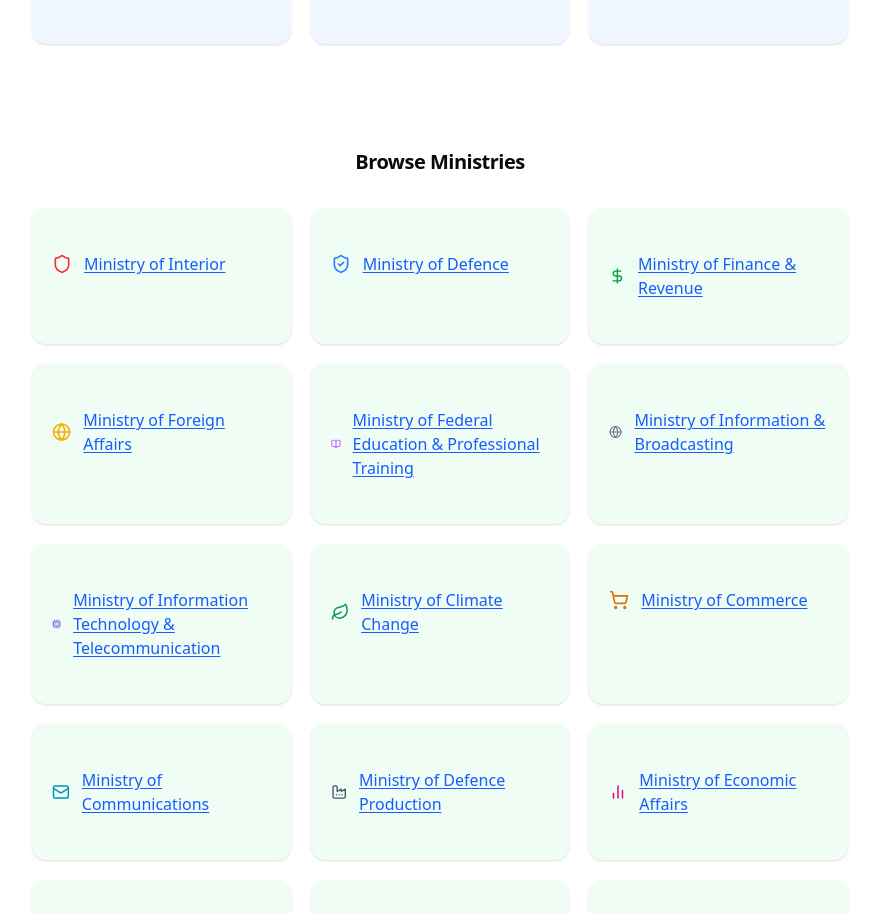
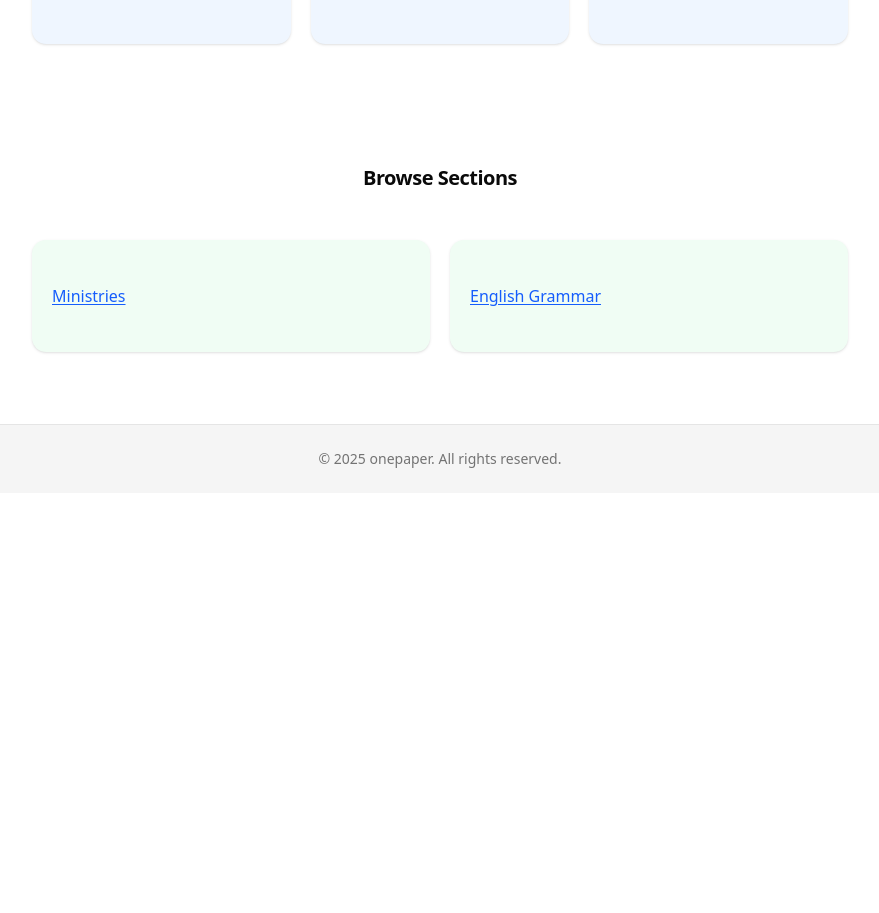
Before and after one commit to waqarkhan424/mcqs-app, a Next.js app: page / in a window 1280 px wide. Shown: the part 1184-2097 px from the top of the page, without its empty margins (200-1079 px from the left). After the commit the page ends 1677 px from the top, so only its background shows below. Built offline with nearby package versions, Linux system fonts and the light colour scheme.

Commit message:
Initial commit

```diff
--- /dev/null
+++ b/app/components/browse-sections.tsx
@@ -0,0 +1,32 @@
+"use client";
+import { Card, CardContent } from "@/components/ui/card";
+import Typography from "@/components/ui/typography";
+import Link from "next/link";
+
+export default function BrowseSections() {
+    return (
+        <div className="max-w-5xl mx-auto px-4 py-12 space-y-10">
+            <Typography variant="h2" className="text-center">
+                Browse Sections
+            </Typography>
+
+            <div className="grid grid-cols-1 sm:grid-cols-2 gap-5">
+                <Card className="bg-green-50 transition rounded-xl border-none shadow-sm">
+                    <CardContent className="p-5">
+                        <Link href="/ministries" className="flex items-center gap-3 font-medium text-blue-600 underline underline-offset-2">
+                            Ministries
+                        </Link>
+                    </CardContent>
+                </Card>
+
+                <Card className="bg-green-50 transition rounded-xl border-none shadow-sm">
+                    <CardContent className="p-5">
+                        <Link href="/category/english" className="flex items-center gap-3 font-medium text-blue-600 underline underline-offset-2">
+                            English Grammar
+                        </Link>
+                    </CardContent>
+                </Card>
+            </div>
+        </div>
+    );
+}
--- /dev/null
+++ b/app/ministries/page.tsx
@@ -0,0 +1,6 @@
+
+import MinistriesLinks from "@/app/components/ministries-links";
+
+export default function MinistriesPage() {
+    return <MinistriesLinks />;
+}
--- a/app/page.tsx
+++ b/app/page.tsx
@@ -1,7 +1,7 @@
 import McqsUploader from "./components/mcqs-uploader";
 import CategoryLinks from "./components/category-links";
 import Typography from "@/components/ui/typography";
-import MinistriesLinks from "./components/ministries-links";
+import BrowseSections from "./components/browse-sections";
 
 
 export default function Home() {
@@ -20,8 +20,7 @@ export default function Home() {
 
       <CategoryLinks />
 
-      <MinistriesLinks />
-
+      <BrowseSections />
 
       {/* <McqsUploader /> */}
 
```
